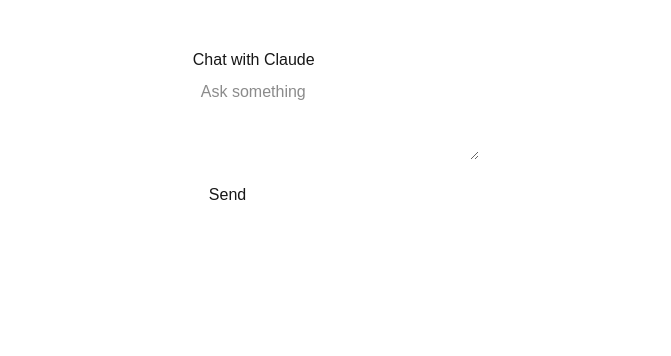
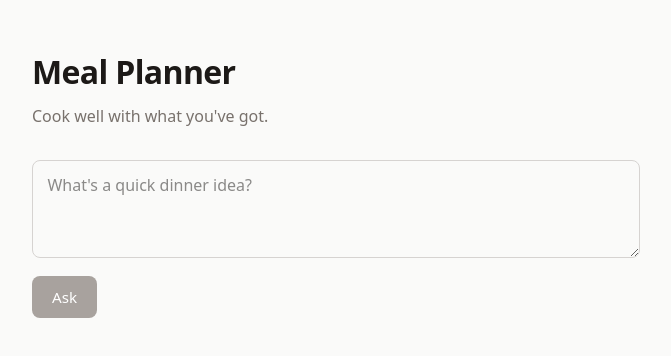
Before and after one commit to robertaDec/meal-planner-agent, a Next.js app: page / in a window 1280 px wide. Shown: the top 356 px of the page, without its empty margins (304-975 px from the left). Built offline with nearby package versions, Linux system fonts and the light colour scheme.

Commit message:
UI polish

```diff
--- a/app/layout.tsx
+++ b/app/layout.tsx
@@ -13,8 +13,8 @@ const geistMono = Geist_Mono({
 });
 
 export const metadata: Metadata = {
-  title: 'Create Next App',
-  description: 'Generated by create next app',
+  title: 'Meal Planner',
+  description: 'What can I cook tonight? A personal AI cooking assistant.',
 };
 
 export default function RootLayout({
@@ -24,7 +24,17 @@ export default function RootLayout({
 }>) {
   return (
     <html lang="en" className={`${geistSans.variable} ${geistMono.variable} h-full antialiased`}>
-      <body className="min-h-full flex flex-col">{children}</body>
+      <body
+        style={{
+          margin: 0,
+          background: '#fafaf9',
+          color: '#1c1917',
+          fontFamily: "system-ui, -apple-system, 'Segoe UI', Roboto, sans-serif",
+          minHeight: '100vh',
+        }}
+      >
+        {children}
+      </body>
     </html>
   );
 }
--- a/app/page.tsx
+++ b/app/page.tsx
@@ -82,20 +82,62 @@ export default function Home() {
   }
   return (
     <main style={{ maxWidth: 640, margin: '2rem auto', padding: '1rem' }}>
-      <h1>Chat with Claude</h1>
+      <header style={{ marginBottom: '2rem' }}>
+        <h1
+          style={{
+            fontSize: '2rem',
+            fontWeight: 600,
+            margin: 0,
+            letterSpacing: '-0.02em',
+          }}
+        >
+          Meal Planner
+        </h1>
+        <p
+          style={{
+            margin: '0.5rem 0 0',
+            color: '#78716c',
+            fontSize: '1rem',
+          }}
+        >
+          Cook well with what you've got.
+        </p>
+      </header>
       <textarea
         value={message}
         onChange={(e) => setMessage(e.target.value)}
-        placeholder="Ask something"
+        placeholder="What's a quick dinner idea?"
         rows={3}
-        style={{ width: '100%', padding: '0.5rem', fontSize: '1rem' }}
+        style={{
+          width: '100%',
+          padding: '0.75rem 0.9rem',
+          fontSize: '1rem',
+          fontFamily: 'inherit',
+          border: '1px solid #d6d3d1',
+          borderRadius: 8,
+          resize: 'vertical',
+          boxSizing: 'border-box',
+          outline: 'none',
+          lineHeight: 1.5,
+        }}
       />
       <button
         onClick={handleSubmit}
         disabled={loading || !message.trim()}
-        style={{ marginTop: '0.5rem', padding: '0.5rem 1rem' }}
+        style={{
+          marginTop: '0.75rem',
+          padding: '0.6rem 1.25rem',
+          fontSize: '0.95rem',
+          fontWeight: 500,
+          background: loading || !message.trim() ? '#a8a29e' : '#1c1917',
+          color: 'white',
+          border: 'none',
+          borderRadius: 8,
+          cursor: loading || !message.trim() ? 'not-allowed' : 'pointer',
+          transition: 'background 0.15s ease',
+        }}
       >
-        {loading ? 'Thinking...' : 'Send'}
+        {loading ? 'Thinking...' : 'Ask'}
       </button>
       {toolCalls.length > 0 && (
         <section style={{ marginTop: '1.5rem' }}>
@@ -105,12 +147,14 @@ export default function Home() {
               <li
                 key={i}
                 style={{
-                  padding: '0.4rem 0.7rem',
-                  marginBottom: '0.25rem',
-                  borderRadius: 6,
+                  padding: '0.5rem 0.8rem',
+                  marginBottom: '0.35rem',
+                  borderRadius: 8,
                   fontSize: '0.9rem',
-                  background: t.status === 'running' ? '#fef3c7' : '#dcfce7',
-                  border: `1px solid ${t.status === 'running' ? '#fbbf24' : '#86efac'}`,
+                  background: t.status === 'running' ? '#fef9c3' : '#f0fdf4',
+                  color: t.status === 'running' ? '#854d0e' : '#166534',
+                  border: `1px solid ${t.status === 'running' ? '#fde68a' : '#bbf7d0'}`,
+                  transition: 'background 0.2s ease, color 0.2s ease, border 0.2s ease',
                 }}
               >
                 <strong>{t.name}</strong>
@@ -126,11 +170,13 @@ export default function Home() {
           style={{
             marginTop: '1.5rem',
             whiteSpace: 'pre-wrap',
-            padding: '1rem',
-            background: '#fafafa',
-            border: '1px solid #e5e5e5',
-            borderRadius: 6,
-            lineHeight: 1.6,
+            padding: '1.25rem',
+            background: 'white',
+            border: '1px solid #e7e5e4',
+            borderRadius: 10,
+            lineHeight: 1.65,
+            fontSize: '1rem',
+            color: '#1c1917',
           }}
         >
           {response}
```
